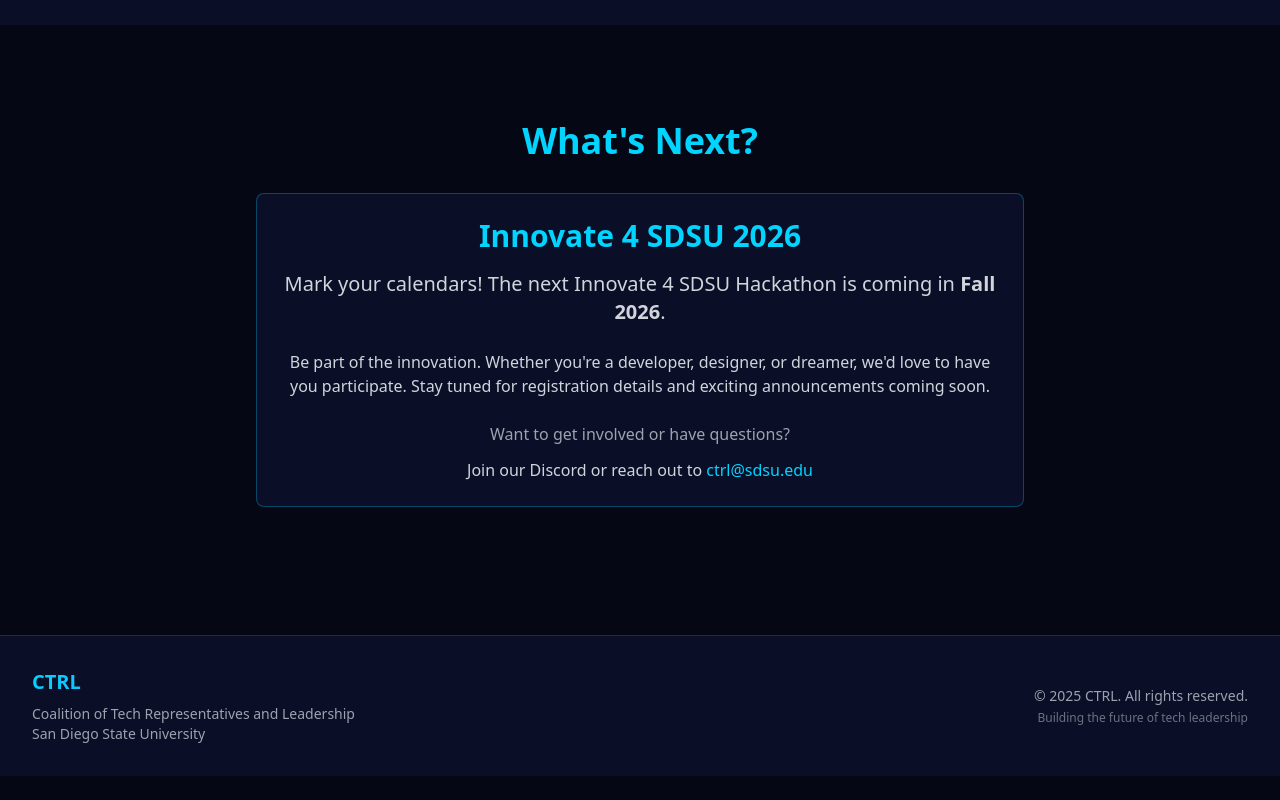
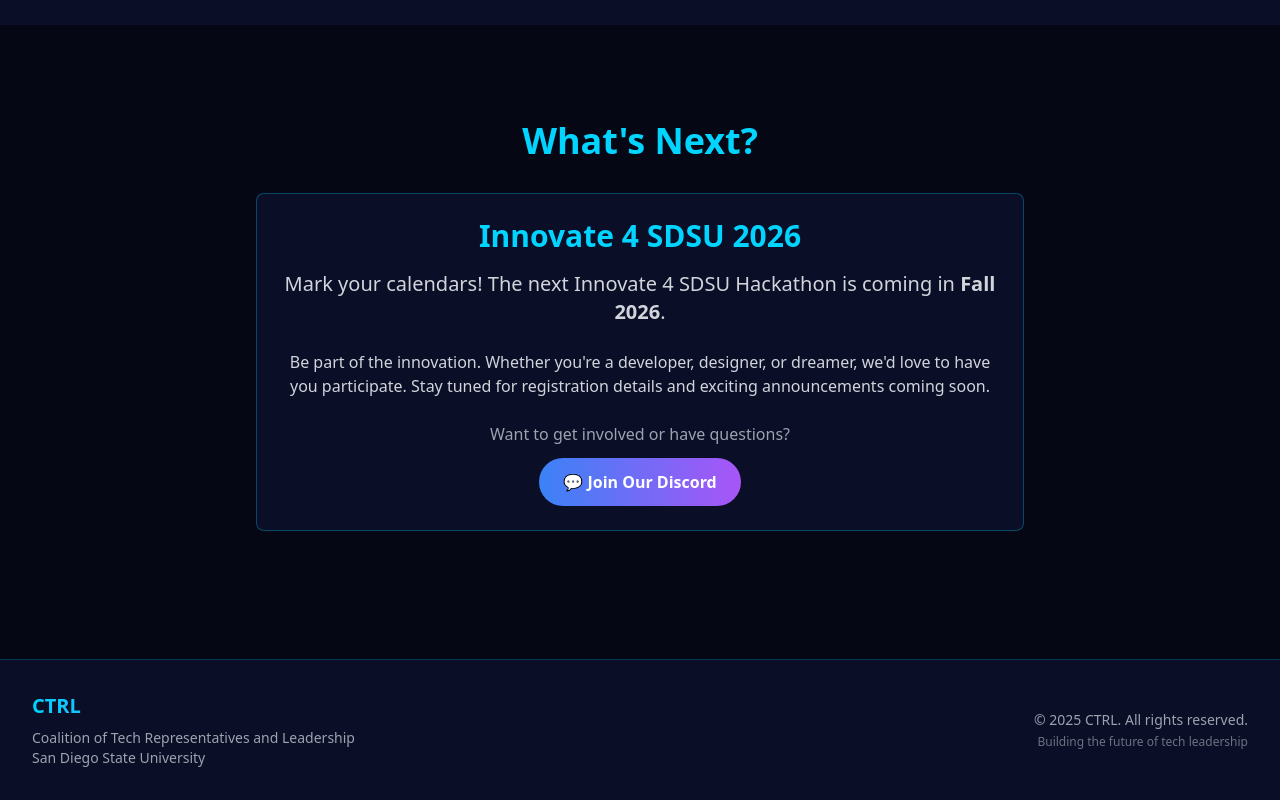
Before and after one commit to EverettRichards/CTRL, a React (Vite) app: page /hack in a window 1280 px wide. Shown: the part 1890-2690 px from the top of the page. Before the commit the page ends 2666 px from the top, so only its background shows below. Built offline with nearby package versions, Linux system fonts and the light colour scheme.

Commit message:
Removed fake email address and added Discord invites

```diff
--- a/src/pages/Hack.jsx
+++ b/src/pages/Hack.jsx
@@ -136,9 +136,14 @@
               </p>
               <div className="space-y-3">
                 <p className="text-gray-400">Want to get involved or have questions?</p>
-                <p className="text-gray-300">
-                  Join our Discord or reach out to <a href="mailto:ctrl@sdsu.edu" className="text-tech-blue hover:underline">ctrl@sdsu.edu</a>
-                </p>
+                <a
+                  href="https://discord.gg/AebudRt4Ch"
+                  target="_blank"
+                  rel="noopener noreferrer"
+                  className="inline-block px-6 py-3 bg-gradient-to-r from-blue-500 to-purple-500 text-white font-semibold rounded-full hover:shadow-lg hover:shadow-blue-500/50 transition-all duration-300"
+                >
+                  💬 Join Our Discord
+                </a>
               </div>
             </div>
           </div>
--- a/src/pages/Home.jsx
+++ b/src/pages/Home.jsx
@@ -80,10 +80,10 @@
               Empowering the next generation of tech leaders at San Diego State University
             </p>
             <div className="flex flex-col sm:flex-row gap-4 justify-center">
-              <a href="#join" className="tech-button" aria-label="Join CTRL organization">
-                Join CTRL
+              <a href="https://discord.gg/AebudRt4Ch" target="_blank" rel="noopener noreferrer" className="tech-button" aria-label="Join CTRL organization">
+                CTRL Discord Server
               </a>
-              <a href="#about" className="tech-button-outline" aria-label="Learn more about CTRL">
+              <a href="#mission" className="tech-button-outline" aria-label="Learn more about CTRL">
                 Learn More
               </a>
             </div>
```
